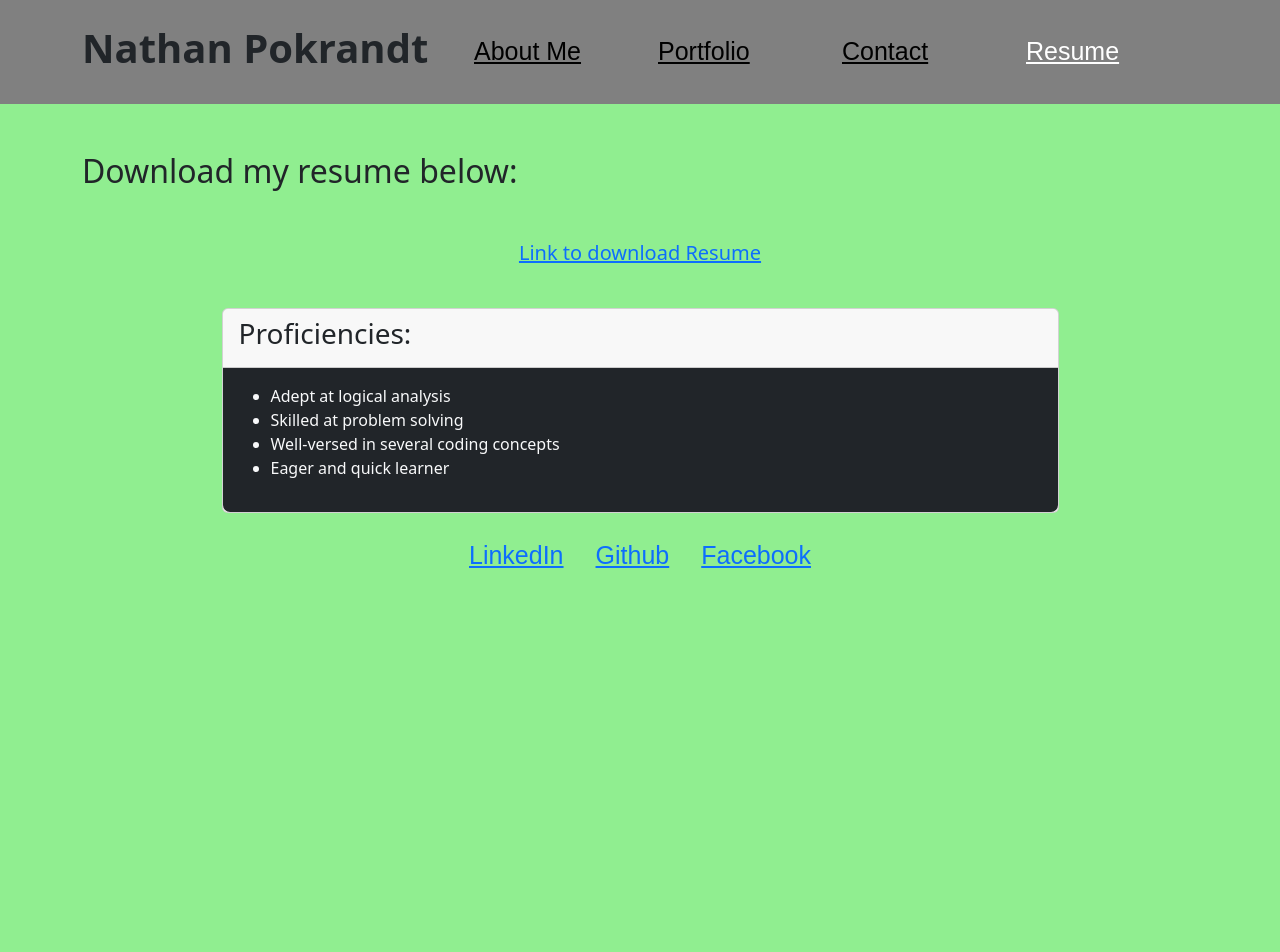
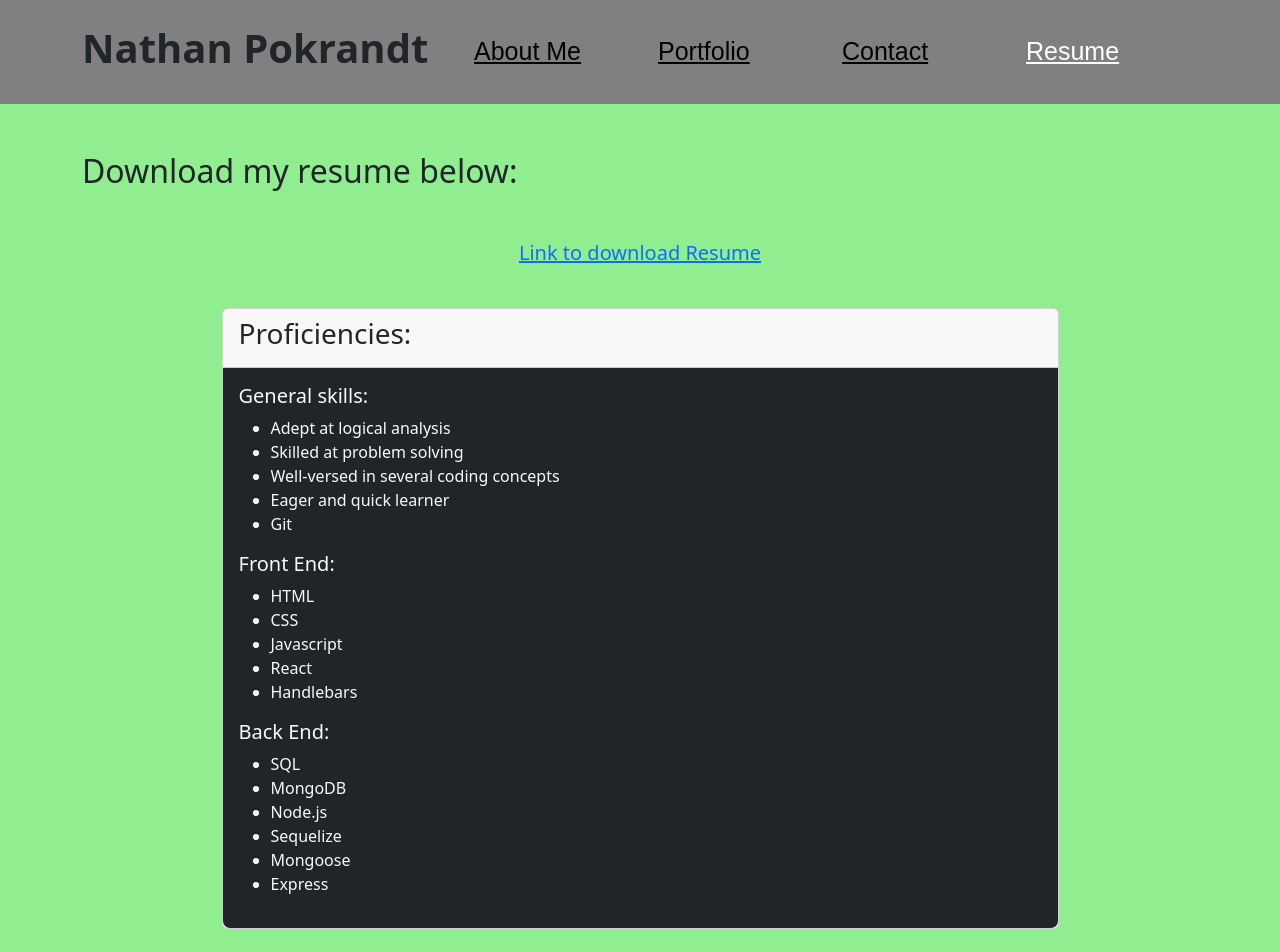
Before and after one commit to npokrandt/Nathan-Pokrandt-Portfolio-React, a React (Vite) app: page /resume in a window 1280 px wide. Shown: the top 952 px of the page. Before the commit the page ends 800 px from the top, so only its background shows below. Built offline with nearby package versions, Linux system fonts and the light colour scheme.

Commit message:
adds more proficiencies, and puts them in relevant groups

```diff
--- a/src/components/Project/Project.jsx
+++ b/src/components/Project/Project.jsx
@@ -1,5 +1,6 @@
 import './Project.css'
 
+// TODO: add techs and summary to project
 const Project = props => {
     return (
         <div className="card mb-3">
--- a/src/main.jsx
+++ b/src/main.jsx
@@ -10,6 +10,7 @@ import {createBrowserRouter, RouterProvider} from 'react-router-dom'
 
 import 'bootstrap/dist/css/bootstrap.min.css'
 
+// Make it fancier, see about animations and component libraries
 const router = createBrowserRouter([
   {
     path: '/',
--- a/src/views/Contact.jsx
+++ b/src/views/Contact.jsx
@@ -1,5 +1,7 @@
 import { useState } from "react"
 
+// TODO: add backend functionality to email me whatever the contact form has
+// TODO: add alerts if an input is exited with no input
 const Contact = () => {
 
     const [name, setName] = useState('')
--- a/src/views/Resume.jsx
+++ b/src/views/Resume.jsx
@@ -1,5 +1,6 @@
 import resume from './Nathan_Pokrandt_Full_Stack_Web_Dev_Resume.pdf'
 
+// TODO: add skills to proficiencies
 const Resume = () => {
     return(
         <div className="container">
@@ -11,11 +12,30 @@ const Resume = () => {
                         <h3>Proficiencies:</h3>
                     </div>
                     <div className="card-body bg-dark text-light">
+                        <h5>General skills:</h5>
                         <ul>
                             <li>Adept at logical analysis</li>
                             <li>Skilled at problem solving</li>
                             <li>Well-versed in several coding concepts</li>
                             <li>Eager and quick learner</li>
+                            <li>Git</li>
+                        </ul>
+                        <h5>Front End:</h5>
+                        <ul>
+                            <li>HTML</li>
+                            <li>CSS</li>
+                            <li>Javascript</li>
+                            <li>React</li>
+                            <li>Handlebars</li>
+                        </ul>
+                        <h5>Back End:</h5>
+                        <ul>
+                            <li>SQL</li>
+                            <li>MongoDB</li>
+                            <li>Node.js</li>
+                            <li>Sequelize</li>
+                            <li>Mongoose</li>
+                            <li>Express</li>
                         </ul>
                     </div>
                 </div>
```
